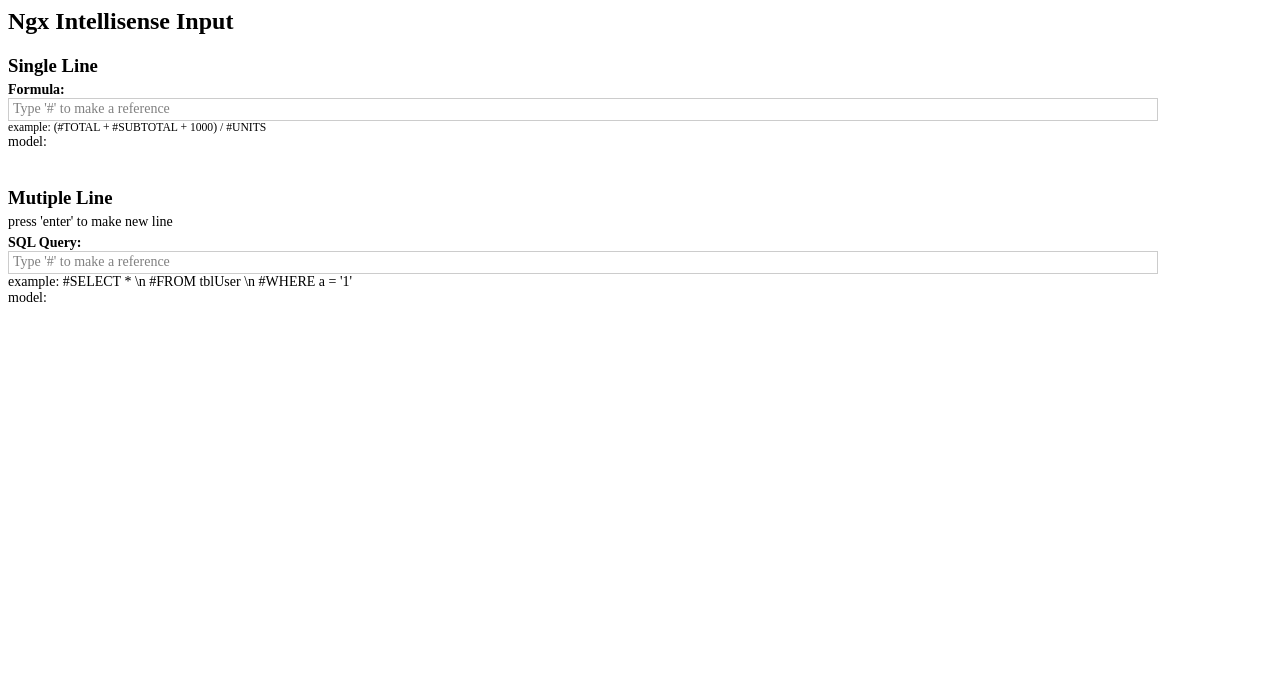
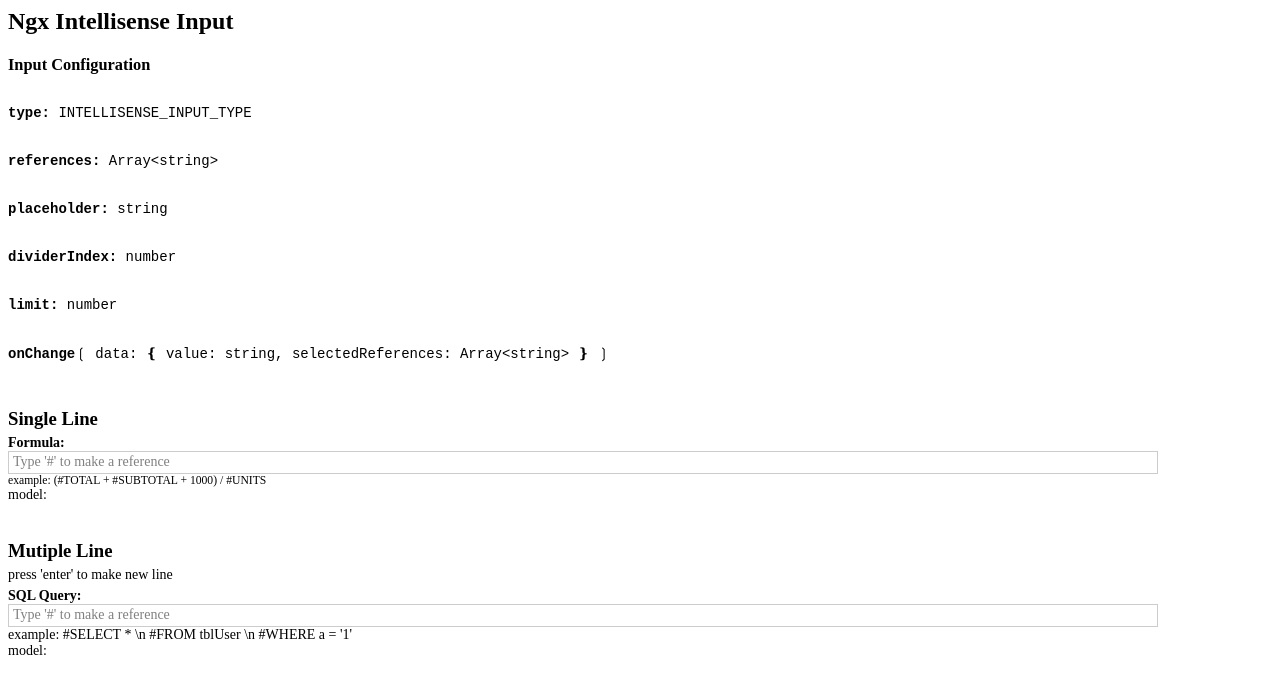
Before and after one commit to huymach91/ngx-intellisense-input, an Angular app: page / in a window 1280 px wide. Shown: the top 694 px of the page. Built offline with nearby package versions, Linux system fonts and the light colour scheme.

Commit message:
2 files modified

```diff
--- a/src/app/app.component.html
+++ b/src/app/app.component.html
@@ -1,5 +1,15 @@
 <h2>Ngx Intellisense Input</h2>
-
+<div>
+  <h3>Input Configuration</h3>
+  <pre>
+    <div><b>type:</b> INTELLISENSE_INPUT_TYPE</div>
+    <div><b>references:</b> Array&#60;string&#62;</div>
+    <div><b>placeholder:</b> string</div>
+    <div><b>dividerIndex:</b> number</div>
+    <div><b>limit:</b> number</div>
+    <div><b>onChange</b>&#x2772; data: &#x2774; value: string, selectedReferences: Array&#60;string&#62; &#x2775; &#x2773; </div>
+  </pre>
+</div>
 <h3>Single Line</h3>
 <div>
   <label><b>Formula:</b></label>
--- a/src/app/app.component.ts
+++ b/src/app/app.component.ts
@@ -17,11 +17,11 @@ export class AppComponent implements OnInit {
 
   constructor() {}
 
-  public onChangeFormula(value: string) {
+  public onChangeFormula(value: any) {
     this.formula = value;
   }
 
-  public onChangeQueryText(value: string) {
+  public onChangeQueryText(value: any) {
     this.queryText = value;
   }
 
```
